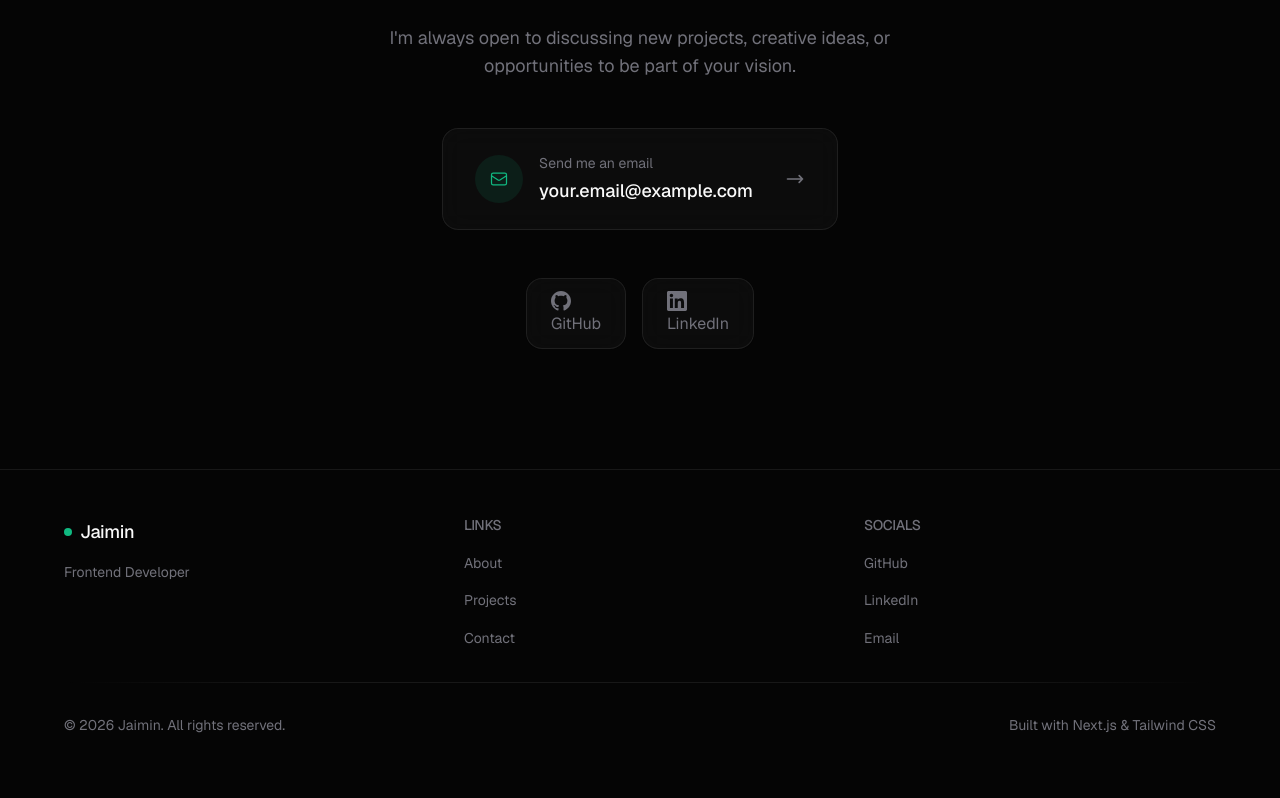
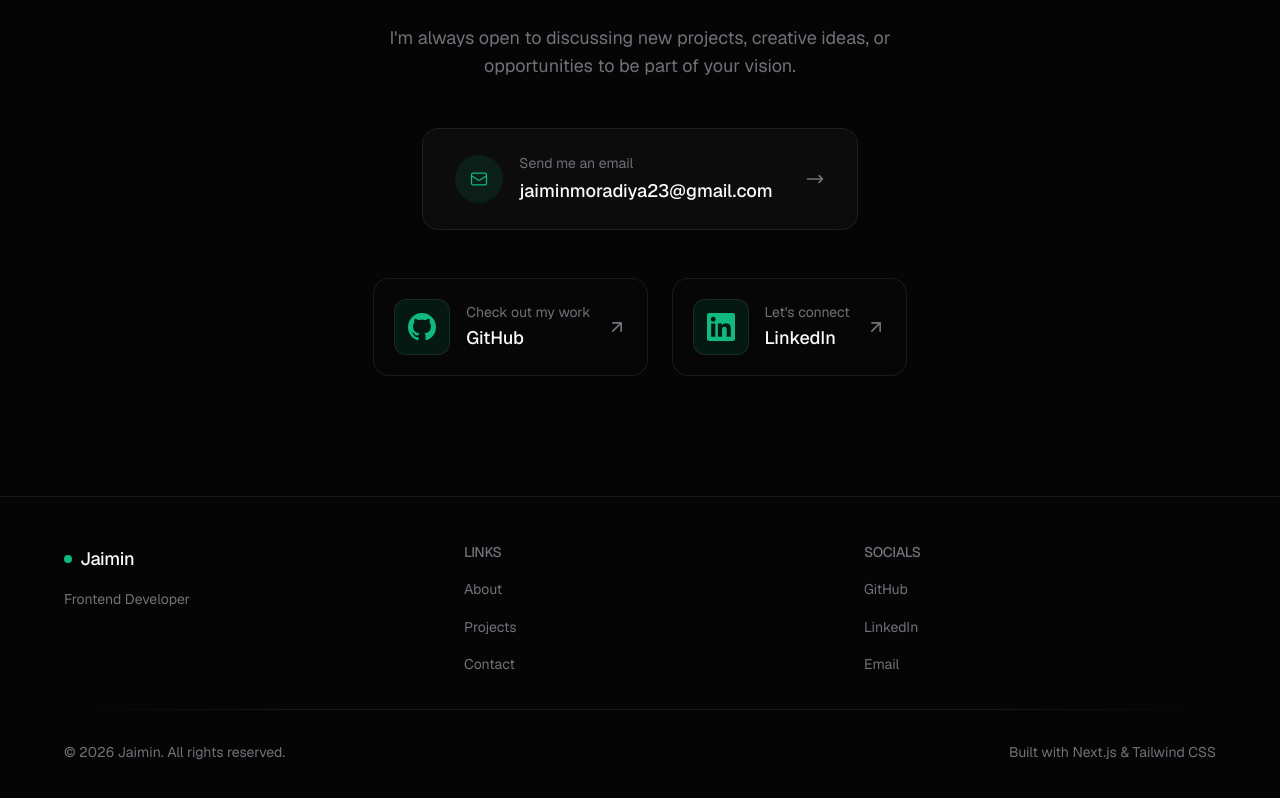
Before and after one commit to JaiminMoradiya23/portfolio, a Next.js app: page / in a window 1280 px wide. Shown: the part 3494-4292 px from the top of the page. Built offline with nearby package versions, Linux system fonts and the light colour scheme.

Commit message:
update contact section ui for social links

```diff
--- a/src/components/Contact.js
+++ b/src/components/Contact.js
@@ -163,37 +163,65 @@ export default function Contact() {
           </div>
 
           {/* Social Links */}
-          <div ref={socialsRef} className="flex items-center justify-center gap-4">
-            <SocialButton href={socialLinks.github} label="GitHub">
-              <svg className="w-5 h-5" fill="currentColor" viewBox="0 0 24 24">
-                <path d="M12 0c-6.626 0-12 5.373-12 12 0 5.302 3.438 9.8 8.207 11.387.599.111.793-.261.793-.577v-2.234c-3.338.726-4.033-1.416-4.033-1.416-.546-1.387-1.333-1.756-1.333-1.756-1.089-.745.083-.729.083-.729 1.205.084 1.839 1.237 1.839 1.237 1.07 1.834 2.807 1.304 3.492.997.107-.775.418-1.305.762-1.604-2.665-.305-5.467-1.334-5.467-5.931 0-1.311.469-2.381 1.236-3.221-.124-.303-.535-1.524.117-3.176 0 0 1.008-.322 3.301 1.23.957-.266 1.983-.399 3.003-.404 1.02.005 2.047.138 3.006.404 2.291-1.552 3.297-1.23 3.297-1.23.653 1.653.242 2.874.118 3.176.77.84 1.235 1.911 1.235 3.221 0 4.609-2.807 5.624-5.479 5.921.43.372.823 1.102.823 2.222v3.293c0 .319.192.694.801.576 4.765-1.589 8.199-6.086 8.199-11.386 0-6.627-5.373-12-12-12z" />
-              </svg>
-              GitHub
-            </SocialButton>
-            <SocialButton href={socialLinks.linkedin} label="LinkedIn">
-              <svg className="w-5 h-5" fill="currentColor" viewBox="0 0 24 24">
-                <path d="M20.447 20.452h-3.554v-5.569c0-1.328-.027-3.037-1.852-3.037-1.853 0-2.136 1.445-2.136 2.939v5.667H9.351V9h3.414v1.561h.046c.477-.9 1.637-1.85 3.37-1.85 3.601 0 4.267 2.37 4.267 5.455v6.286zM5.337 7.433c-1.144 0-2.063-.926-2.063-2.065 0-1.138.92-2.063 2.063-2.063 1.14 0 2.064.925 2.064 2.063 0 1.139-.925 2.065-2.064 2.065zm1.782 13.019H3.555V9h3.564v11.452zM22.225 0H1.771C.792 0 0 .774 0 1.729v20.542C0 23.227.792 24 1.771 24h20.451C23.2 24 24 23.227 24 22.271V1.729C24 .774 23.2 0 22.222 0h.003z" />
-              </svg>
-              LinkedIn
-            </SocialButton>
+          <div ref={socialsRef} className="flex flex-col sm:flex-row items-center justify-center gap-4 sm:gap-6">
+            {/* GitHub */}
+            <a
+              href={socialLinks.github}
+              target="_blank"
+              rel="noopener noreferrer"
+              className="group relative w-full sm:w-auto opacity-0"
+            >
+              <div className="flex items-center gap-4 p-4 sm:p-5 rounded-2xl border border-border bg-card/30 hover:border-accent/50 hover:bg-card/50 transition-all duration-300">
+                <div className="w-12 h-12 sm:w-14 sm:h-14 rounded-xl border border-border bg-accent/10 flex items-center justify-center group-hover:bg-accent group-hover:border-accent transition-all duration-300">
+                  <svg className="w-6 h-6 sm:w-7 sm:h-7 text-accent group-hover:text-background transition-colors duration-300" fill="currentColor" viewBox="0 0 24 24">
+                    <path d="M12 0c-6.626 0-12 5.373-12 12 0 5.302 3.438 9.8 8.207 11.387.599.111.793-.261.793-.577v-2.234c-3.338.726-4.033-1.416-4.033-1.416-.546-1.387-1.333-1.756-1.333-1.756-1.089-.745.083-.729.083-.729 1.205.084 1.839 1.237 1.839 1.237 1.07 1.834 2.807 1.304 3.492.997.107-.775.418-1.305.762-1.604-2.665-.305-5.467-1.334-5.467-5.931 0-1.311.469-2.381 1.236-3.221-.124-.303-.535-1.524.117-3.176 0 0 1.008-.322 3.301 1.23.957-.266 1.983-.399 3.003-.404 1.02.005 2.047.138 3.006.404 2.291-1.552 3.297-1.23 3.297-1.23.653 1.653.242 2.874.118 3.176.77.84 1.235 1.911 1.235 3.221 0 4.609-2.807 5.624-5.479 5.921.43.372.823 1.102.823 2.222v3.293c0 .319.192.694.801.576 4.765-1.589 8.199-6.086 8.199-11.386 0-6.627-5.373-12-12-12z" />
+                  </svg>
+                </div>
+                <div className="text-left flex-1">
+                  <p className="text-sm text-muted mb-0.5">Check out my work</p>
+                  <p className="text-base sm:text-lg font-medium group-hover:text-accent transition-colors">GitHub</p>
+                </div>
+                <svg
+                  className="w-5 h-5 text-muted group-hover:text-accent group-hover:translate-x-1 transition-all"
+                  fill="none"
+                  stroke="currentColor"
+                  viewBox="0 0 24 24"
+                >
+                  <path strokeLinecap="round" strokeLinejoin="round" strokeWidth={2} d="M7 17L17 7M17 7H7M17 7v10" />
+                </svg>
+              </div>
+            </a>
+
+            {/* LinkedIn */}
+            <a
+              href={socialLinks.linkedin}
+              target="_blank"
+              rel="noopener noreferrer"
+              className="group relative w-full sm:w-auto opacity-0"
+            >
+              <div className="flex items-center gap-4 p-4 sm:p-5 rounded-2xl border border-border bg-card/30 hover:border-accent/50 hover:bg-card/50 transition-all duration-300">
+                <div className="w-12 h-12 sm:w-14 sm:h-14 rounded-xl border border-border bg-accent/10 flex items-center justify-center group-hover:bg-accent group-hover:border-accent transition-all duration-300">
+                  <svg className="w-6 h-6 sm:w-7 sm:h-7 text-accent group-hover:text-background transition-colors duration-300" fill="currentColor" viewBox="0 0 24 24">
+                    <path d="M20.447 20.452h-3.554v-5.569c0-1.328-.027-3.037-1.852-3.037-1.853 0-2.136 1.445-2.136 2.939v5.667H9.351V9h3.414v1.561h.046c.477-.9 1.637-1.85 3.37-1.85 3.601 0 4.267 2.37 4.267 5.455v6.286zM5.337 7.433c-1.144 0-2.063-.926-2.063-2.065 0-1.138.92-2.063 2.063-2.063 1.14 0 2.064.925 2.064 2.063 0 1.139-.925 2.065-2.064 2.065zm1.782 13.019H3.555V9h3.564v11.452zM22.225 0H1.771C.792 0 0 .774 0 1.729v20.542C0 23.227.792 24 1.771 24h20.451C23.2 24 24 23.227 24 22.271V1.729C24 .774 23.2 0 22.222 0h.003z" />
+                  </svg>
+                </div>
+                <div className="text-left flex-1">
+                  <p className="text-sm text-muted mb-0.5">Let&apos;s connect</p>
+                  <p className="text-base sm:text-lg font-medium group-hover:text-accent transition-colors">LinkedIn</p>
+                </div>
+                <svg
+                  className="w-5 h-5 text-muted group-hover:text-accent group-hover:translate-x-1 transition-all"
+                  fill="none"
+                  stroke="currentColor"
+                  viewBox="0 0 24 24"
+                >
+                  <path strokeLinecap="round" strokeLinejoin="round" strokeWidth={2} d="M7 17L17 7M17 7H7M17 7v10" />
+                </svg>
+              </div>
+            </a>
           </div>
         </div>
       </div>
     </section>
   );
 }
-
-function SocialButton({ href, label, children }) {
-  return (
-    <a
-      href={href}
-      target="_blank"
-      rel="noopener noreferrer"
-      className="group flex items-center gap-3 px-6 py-3 glass-card hover:border-accent/50 opacity-0"
-    >
-      <span className="text-muted group-hover:text-accent transition-colors">
-        {children}
-      </span>
-    </a>
-  );
-}
--- a/src/data/siteData.js
+++ b/src/data/siteData.js
@@ -7,16 +7,16 @@ export const personalInfo = {
   role: "Frontend Developer",
   tagline:
     "I craft fast, scalable, and immersive digital experiences that merge creativity with engineering precision.",
-  email: "your.email@example.com",
-  location: "Your City, Country",
+  email: "jaiminmoradiya23@gmail.com",
+  location: "India",
   availability: "Available for freelance",
 };
 
 export const socialLinks = {
-  github: "https://github.com/yourusername",
+  github: "https://github.com/JaiminMoradiya23",
   linkedin: "https://linkedin.com/in/yourusername",
   twitter: "https://twitter.com/yourusername",
-  email: "mailto:your.email@example.com",
+  email: "mailto:jaiminmoradiya23@gmail.com",
 };
 
 export const aboutContent = {
```
